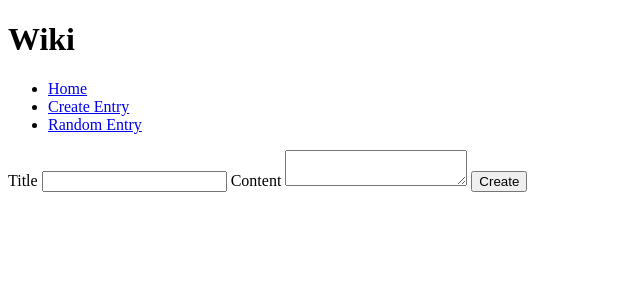
After one commit to thrivingproject/wikipedia-clone, a Flask app: page /create/ in a window 1280 px wide. The commit adds this page. Shown: the top 300 px of the page, without its empty margins (0-640 px from the left). Run offline with Flask 3, Linux system fonts and the light colour scheme.

Commit message:
feat: create entry

```diff
--- a/app.py
+++ b/app.py
@@ -7,17 +7,34 @@ from flask import Flask, render_template, request, redirect
 app = Flask(__name__)
 
 
+@app.route("/create/", methods=["GET", "POST"])
+def entry_create_view():
+    """
+    If the form is submitted, save the entry and redirect to the entry
+    detail view; otherwise, render the create form
+    """
+    if request.method == "POST":
+        return handle_entry_form()
+    # GET request
+    return render_template("entry_create.html")
+
+
 @app.route("/")
 def entry_list_view():
+    """
+    Render the list of entries
+    """
     return render_template("entry_list.html", entries=util.list_entries())
 
 
 @app.route("/wiki/<entry_title>/edit", methods=["GET", "POST"])
 def entry_edit_view(entry_title):
+    """
+    If the form is submitted, call helper function to save the entry;
+    otherwise, render the edit form with the entry content
+    """
     if request.method == "POST":
-        entry_content = request.form["entry_content"]
-        util.save_entry(entry_title, entry_content)
-        return redirect(f"/wiki/{entry_title}")
+        return handle_entry_form(entry_title)
     # GET request
     return render_template(
         "entry_edit.html",
@@ -28,6 +45,9 @@ def entry_edit_view(entry_title):
 
 @app.route("/wiki/<entry_title>/")
 def entry_detail_view(entry_title):
+    """
+    Render the entry detail view with the content of the entry
+    """
     return render_template(
         "entry_detail.html",
         entry_content=markdown2.markdown(util.get_entry(entry_title)),
@@ -35,8 +55,24 @@ def entry_detail_view(entry_title):
     )
 
 
+def handle_entry_form(entry_title=None):
+    """
+    Helper function to handle creating or editing an entry
+    """
+    if not entry_title:
+        entry_title = request.form["entry_title"]
+        if util.get_entry(entry_title):
+            return render_template("error.html", message="Entry already exists")
+    entry_content = request.form["entry_content"]
+    util.save_entry(entry_title, entry_content)
+    return redirect(f"/wiki/{entry_title}")
+
+
 @app.route("/random/")
 def random_entry_view():
+    """
+    Redirect to a random entry
+    """
     return redirect(f"/wiki/{random.choice(util.list_entries())}")
 
 
--- a/templates/base.html
+++ b/templates/base.html
@@ -16,7 +16,7 @@
             <a href="{{ url_for("entry_list_view") }}">Home</a>
           </li>
           <li>
-            <a href="">Create Entry</a>
+            <a href="{{ url_for("entry_create_view") }}">Create Entry</a>
           </li>
           <li>
             <a href="{{ url_for("random_entry_view") }}">Random Entry</a>
--- /dev/null
+++ b/templates/entry_create.html
@@ -0,0 +1,12 @@
+{% extends 'base.html' %}
+{% block content %}
+  <main>
+    <form method="post">
+      <label for="entry_title">Title</label>
+      <input type="text" id="entry_title" name="entry_title" required />
+      <label for="entry_content">Content</label>
+      <textarea id="entry_content" name="entry_content" required></textarea>
+      <button type="submit">Create</button>
+    </form>
+  </main>
+{% endblock %}
```
